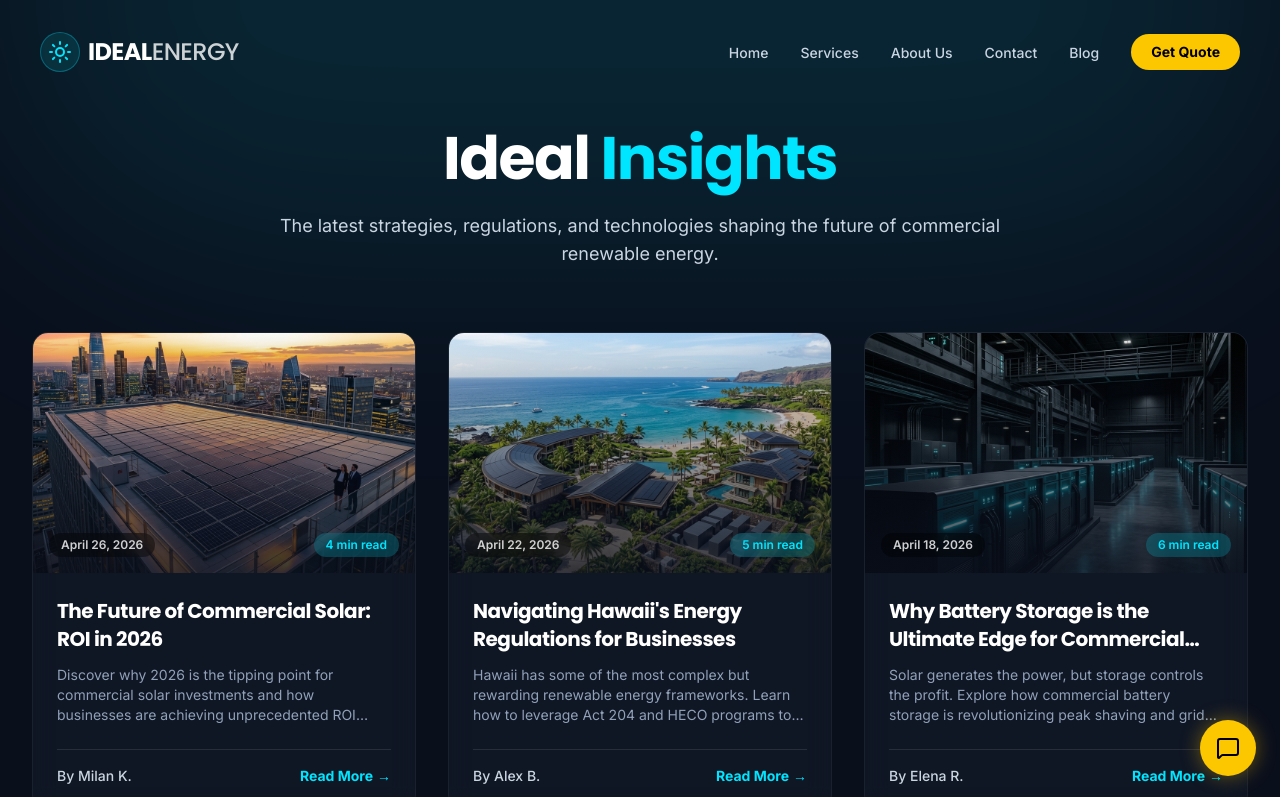
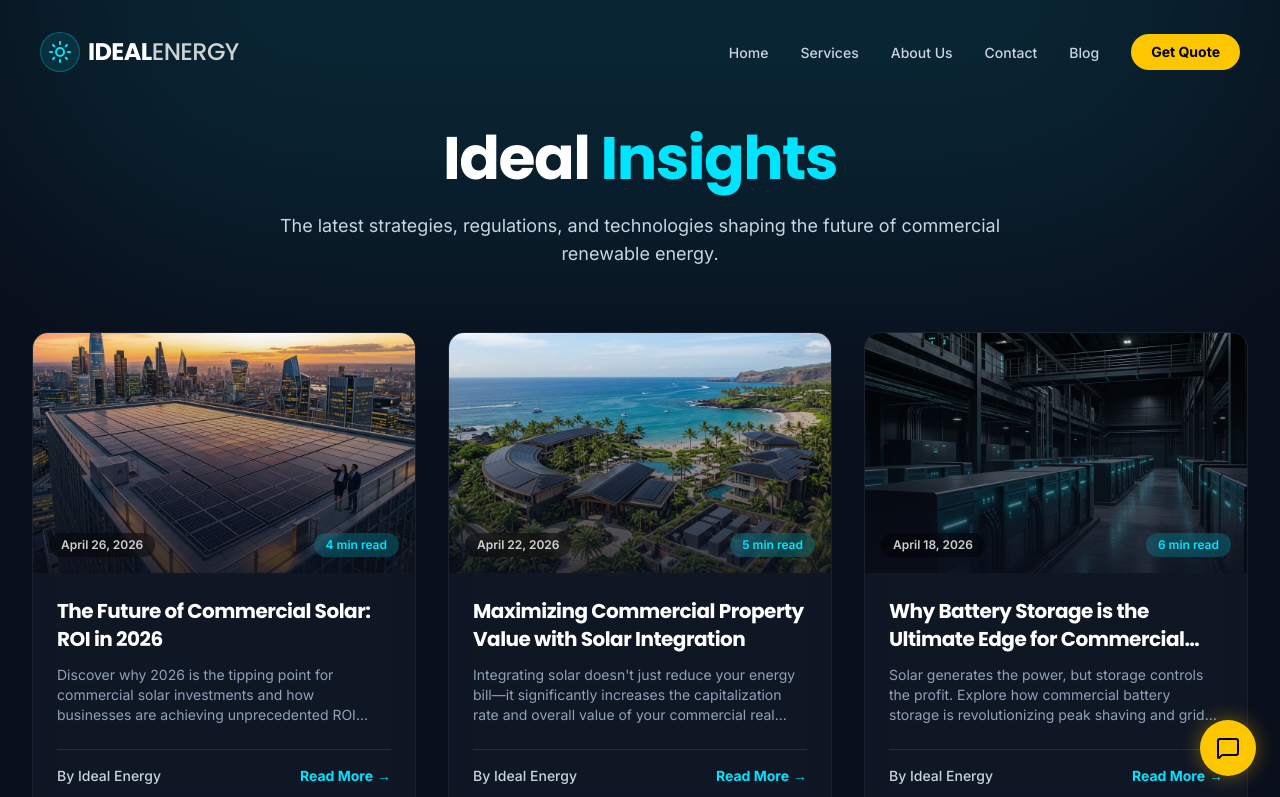
Before and after one commit to MonteKristoAI/ideal-energy-demo, a Next.js app: page /blog in a window 1280 px wide. Shown: the top 797 px of the page. Built offline with nearby package versions, Linux system fonts and the light colour scheme.

Commit message:
fix: change blog authors to Ideal Energy and replace Hawaii content

```diff
--- a/src/data/blog.ts
+++ b/src/data/blog.ts
@@ -40,40 +40,38 @@ The latest generation of panels offers zero light-induced degradation and better
 If your commercial property is not generating its own power by the end of this year, you are leaving substantial capital on the table. Ideal Energy is at the forefront of this revolution, providing turnkey EPC services that guarantee performance and maximize returns.
     `,
     coverImage: "/blog/solar-roi.png",
-    author: "Milan K.",
+    author: "Ideal Energy",
     date: "April 26, 2026",
     readTime: "4 min read"
   },
   {
     id: "2",
-    title: "Navigating Hawaii's Energy Regulations for Businesses",
-    slug: "navigating-hawaii-energy-regulations-businesses",
-    excerpt: "Hawaii has some of the most complex but rewarding renewable energy frameworks. Learn how to leverage Act 204 and HECO programs to your advantage.",
+    title: "Maximizing Commercial Property Value with Solar Integration",
+    slug: "maximizing-commercial-property-value-solar",
+    excerpt: "Integrating solar doesn't just reduce your energy bill—it significantly increases the capitalization rate and overall value of your commercial real estate.",
     content: `
-## The Unique Landscape of Hawaii's Energy Market
+## Solar as a Value Multiplier
 
-Hawaii's geographical isolation means it has historically relied heavily on imported fossil fuels, resulting in the highest electricity rates in the nation. However, this has also made it the ultimate testing ground and leader in renewable energy adoption.
+For decades, commercial real estate value has been calculated primarily through Net Operating Income (NOI). By drastically reducing one of the largest variable expenses—energy—solar arrays directly increase NOI, leading to a higher property valuation.
 
-### Understanding Act 204
+### The Mathematics of Valuation
 
-Act 204 mandates rigorous renewable portfolio standards. For commercial businesses, this means transitioning to clean energy is not just economically viable—it's becoming a regulatory necessity.
+When you install a commercial solar system, you are essentially pre-purchasing 25 years of electricity at a fraction of the cost.
 
-1. **HECO Peak Load Management:** Hawaiian Electric Company (HECO) heavily incentivizes businesses that can shift their peak loads.
-2. **Battery Bonus Programs:** Commercial entities that install solar paired with storage can take advantage of lucrative grid-services programs.
-3. **Streamlined Permitting:** Recent legislative pushes have aimed to expedite the permitting process for large-scale commercial solar, reducing the time-to-value for property owners.
+1. **Expense Reduction:** If a solar system saves a property $50,000 annually in energy costs, that is a direct $50,000 increase in NOI.
+2. **Cap Rate Application:** In a market with a 5% capitalization rate, a $50,000 increase in NOI translates to a **$1,000,000 increase in property value**.
+3. **Lease Premiums:** Tenants are increasingly demanding green buildings to meet their own ESG (Environmental, Social, and Governance) goals, allowing property owners to command higher lease rates.
+
+### Future-Proofing Assets
+
+Beyond immediate financial returns, solar integration future-proofs assets against volatile utility rates and impending environmental regulations. Buildings without integrated renewable energy are quickly becoming obsolete in the eyes of institutional investors.
 
 ### Strategic Deployment
 
-For businesses in Oahu or Maui, the strategy is clear:
-
-* Maximize roof space for generation.
-* Implement smart load-shifting technologies.
-* Engage with energy consultants who understand the local AHJ (Authority Having Jurisdiction) requirements.
-
-By navigating these regulations proactively, Hawaii businesses can transform their energy overhead from a massive liability into a predictable, fixed, and low-cost operational expense.
+The strategy is clear: transform passive rooftops into active revenue generators. By engaging with expert energy consultants, property owners can navigate the complexities of installation and reap the massive financial rewards.
     `,
     coverImage: "/blog/hawaii-energy.png",
-    author: "Alex B.",
+    author: "Ideal Energy",
     date: "April 22, 2026",
     readTime: "5 min read"
   },
@@ -94,10 +92,6 @@ Commercial electricity bills are not just based on the *amount* of energy used (
 * **How it works:** Smart battery systems monitor your facility's energy usage in real-time. When usage spikes (e.g., HVAC systems turning on simultaneously), the battery discharges power, "shaving" the peak off the utility grid draw.
 * **The Result:** Massive reductions in demand charges without changing operational behavior.
 
-### The 'Thermal Battery' Concept
-
-At Ideal Energy, we also explore innovative concepts like utilizing existing infrastructure—such as massive water heaters in hotels—as 'thermal batteries' to store excess solar energy as heat during the day, reducing the load during the evening peak.
-
 ### Grid Resilience
 
 In an era of increasing extreme weather events, grid instability is a massive risk for businesses. A commercial battery system ensures that your critical operations—servers, refrigeration, security systems—remain online during outages.
@@ -105,7 +99,7 @@ In an era of increasing extreme weather events, grid instability is a massive ri
 Battery storage transforms a passive building into an active, intelligent energy asset.
     `,
     coverImage: "/blog/battery-storage.png",
-    author: "Elena R.",
+    author: "Ideal Energy",
     date: "April 18, 2026",
     readTime: "6 min read"
   }
```
